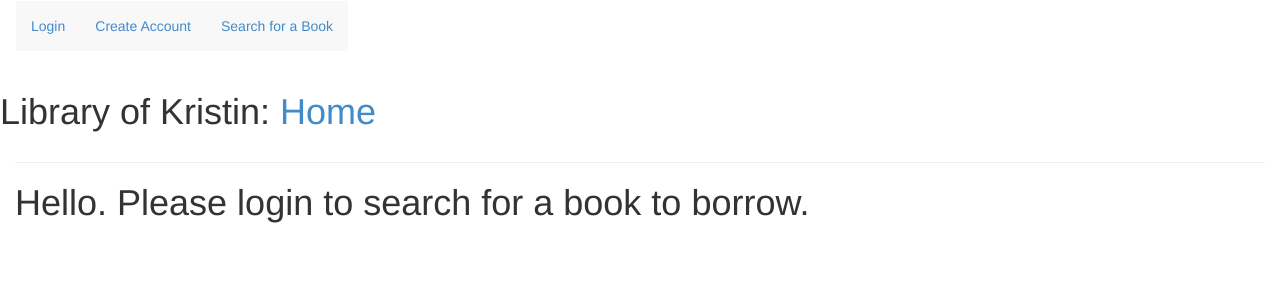
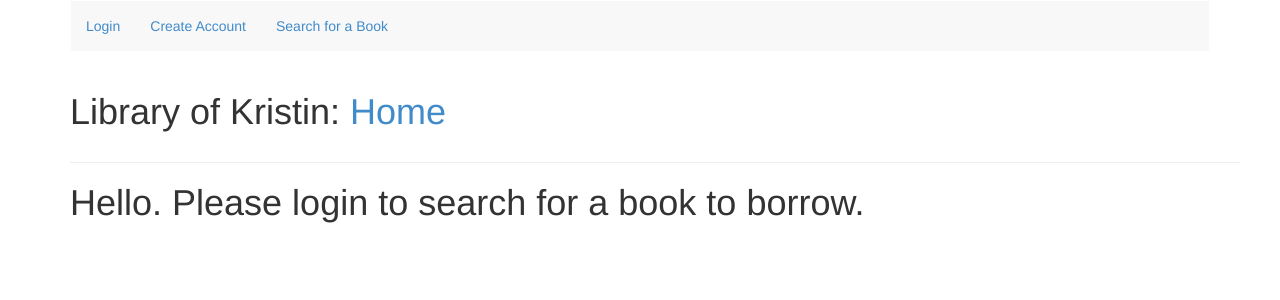
Before and after one commit to kfran99/Library-of-Kristin, a Flask app: page / in a window 1280 px wide. Shown: the top 300 px of the page. Run offline with Flask 2, Linux system fonts and the light colour scheme; some libraries are stand-ins or nearby versions.

Commit message:
Tweeked some formatting.

```diff
--- a/app/search_amazon.py
+++ b/app/search_amazon.py
@@ -17,8 +17,8 @@ def get_book_info(asin):
 	#to get image for specific book by ASIN
 	#http://docs.aws.amazon.com/AWSECommerceService/latest/DG/CHAP_response_elements.html#LargeImage
 	image_url = api.item_lookup(ItemId=asin,
-		                         IdType="ASIN",
-		                         ResponseGroup="Images")
+		                        IdType="ASIN",
+		                        ResponseGroup="Images")
 
 	#to get description from editorial review
 	#http://docs.aws.amazon.com/AWSECommerceService/latest/DG/RG_EditorialReview.html
--- a/app/templates/base.html
+++ b/app/templates/base.html
@@ -25,10 +25,13 @@
         margin-left: auto;
         margin-right: auto;
     }
+    .navbar-default, .navbar {
+        width: 100%;
+    }
     </style>
 </head>
 <body>
-    <div class="container-fluid">
+    <div class="container">
         <div class="row">
         <nav class="navbar navbar-header" role="navigation">
           <!-- <div class="row"> -->
@@ -56,10 +59,13 @@
             </div>
         </nav>
         </div>
-    <div class="row">
-        <h1>Library of Kristin: <a href="/index">Home</a></h1>
+    <div class="container">
+        <div class="row">
+            <h1>Library of Kristin: <a href="/index">Home</a></h1>
+        </div>
     </div>
-
+    <div class="container">
+        <div class="row">
     <hr>
     {% with messages = get_flashed_messages() %}
     {% if messages %}
@@ -72,6 +78,9 @@
     {% endwith %}
     {% block content %}
     {% endblock %}
+        </div>
+    </div>
+
 </div>
 </div>
 </body>
```
Also changed, not shown: app/templates/view_book.html (+3 -5 lines).
